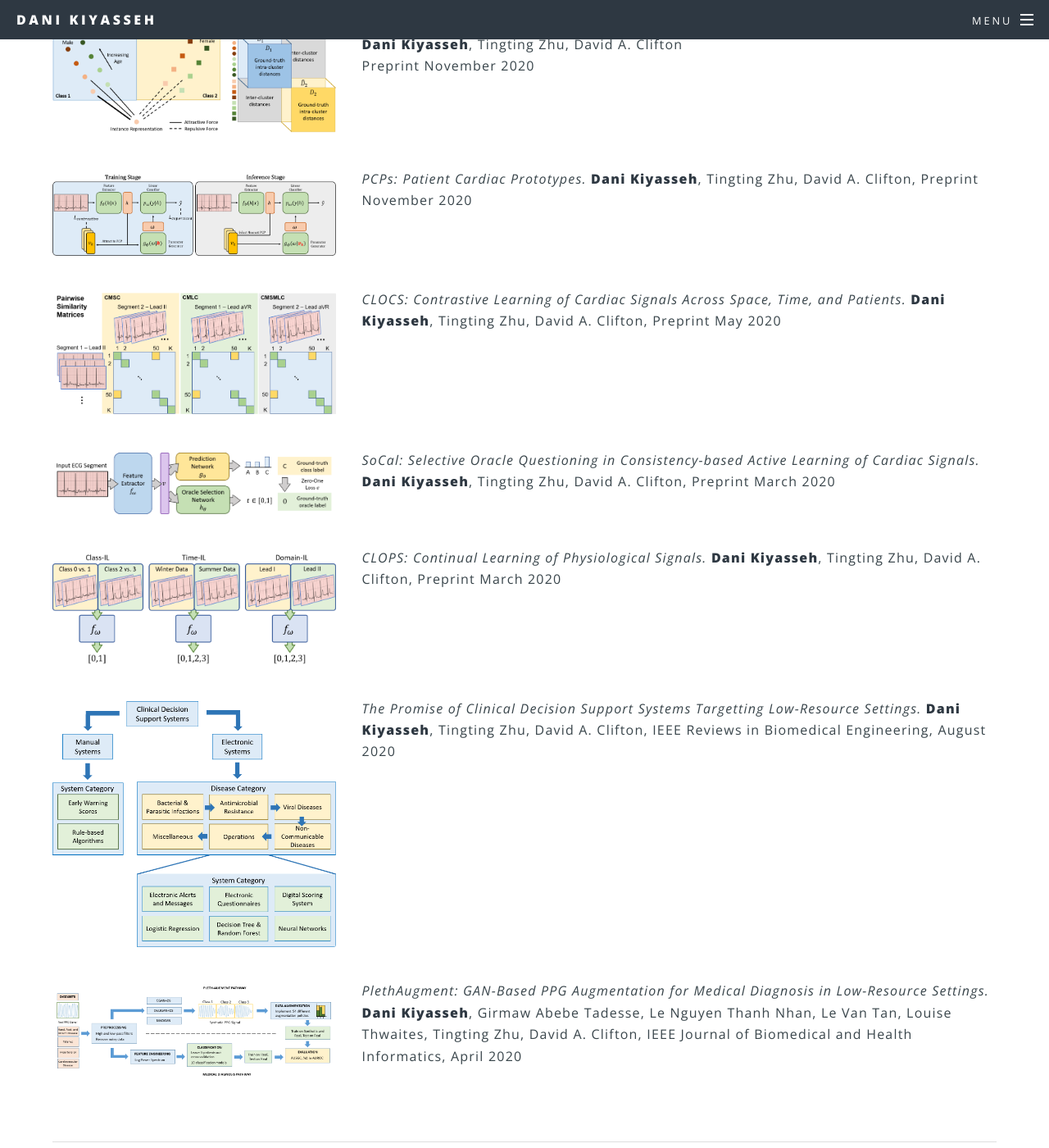
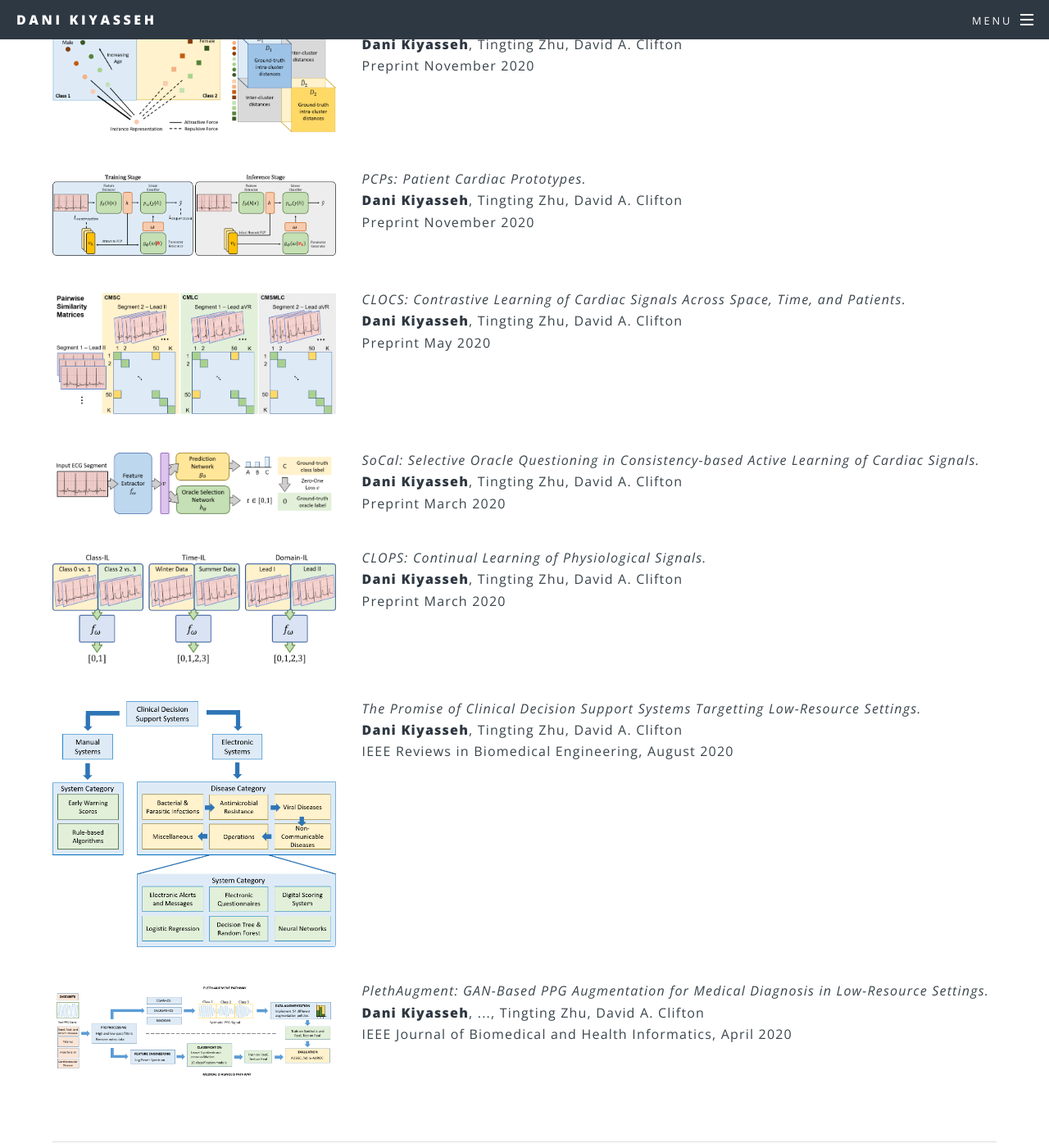
Before and after one commit to danikiyasseh/danikiyasseh.github.io, a Jekyll site: the page publications.html, which Jekyll copies as it is, in a window 1280 px wide and 1400 px high, scrolled down 330 px. Shown: the whole window at 82% size. Built offline with Jekyll 4.4.1, drawn with Linux system fonts in a browser that asks for light colours; a style sheet for code colours, icons or effects is not loaded.

Commit message:
new lines

```diff
--- a/publications.html
+++ b/publications.html
@@ -93,38 +93,44 @@
 
 										<div class="12u">
 											<span class="image left" style="max-width: 30%"><img src="images/PCPs_summary_figure.png" alt="" /></span>
-											<p><i><a id="overwhite" href="https://arxiv.org/abs/2011.14227">PCPs: Patient Cardiac Prototypes.</a> </i>
-													<b>Dani Kiyasseh</b>, Tingting Zhu, David A. Clifton, Preprint November 2020 </p>
+											<p><i><a id="overwhite" href="https://arxiv.org/abs/2011.14227">PCPs: Patient Cardiac Prototypes.</a> </i> <br />
+												<b>Dani Kiyasseh</b>, Tingting Zhu, David A. Clifton <br />
+												Preprint November 2020 </p>
 										</div>
 
 										<div class="12u">
 											<span class="image left" style="max-width: 30%"><img src="images/CLOCS_summary_figure.png" alt="" /></span>
-											<p><i><a id="overwhite" href="https://arxiv.org/abs/2005.13249">CLOCS: Contrastive Learning of Cardiac Signals Across Space, Time, and Patients.</a>  </i>
-												<b>Dani Kiyasseh</b>, Tingting Zhu, David A. Clifton, Preprint May 2020 </p>
+											<p><i><a id="overwhite" href="https://arxiv.org/abs/2005.13249">CLOCS: Contrastive Learning of Cardiac Signals Across Space, Time, and Patients.</a>  </i> <br />
+												<b>Dani Kiyasseh</b>, Tingting Zhu, David A. Clifton <br />
+												Preprint May 2020 </p>
 										</div>
 
 										<div class="12u">
 											<span class="image left" style="max-width: 30%"><img src="images/SoCal_summary_figure.png" alt="" /></span>
-											<p><i><a id="overwhite" href="https://arxiv.org/abs/2004.09557">SoCal: Selective Oracle Questioning in Consistency-based Active Learning of Cardiac Signals.</a>  </i>
-												<b>Dani Kiyasseh</b>, Tingting Zhu, David A. Clifton, Preprint March 2020 </p>
+											<p><i><a id="overwhite" href="https://arxiv.org/abs/2004.09557">SoCal: Selective Oracle Questioning in Consistency-based Active Learning of Cardiac Signals.</a>  </i> <br />
+												<b>Dani Kiyasseh</b>, Tingting Zhu, David A. Clifton <br />
+												Preprint March 2020 </p>
 										</div>
 
 										<div class="12u">
 											<span class="image left" style="max-width: 30%"><img src="images/CLOPS_summary_figure.png" alt="" /></span>
-											<p><i><a id="overwhite" href="https://arxiv.org/abs/2004.09578">CLOPS: Continual Learning of Physiological Signals.</a>  </i>
-												<b>Dani Kiyasseh</b>, Tingting Zhu, David A. Clifton, Preprint March 2020 </p>
+											<p><i><a id="overwhite" href="https://arxiv.org/abs/2004.09578">CLOPS: Continual Learning of Physiological Signals.</a>  </i> <br />
+												<b>Dani Kiyasseh</b>, Tingting Zhu, David A. Clifton <br />
+												Preprint March 2020 </p>
 										</div>
 
 										<div class="12u">
 											<span class="image left" style="max-width: 30%"><img src="images/RBME_summary_figure.png" alt="" /></span>
-											<p><i><a id="overwhite" href="https://ieeexplore.ieee.org/document/9171431">The Promise of Clinical Decision Support Systems Targetting Low-Resource Settings.</a>  </i>
-												<b>Dani Kiyasseh</b>, Tingting Zhu, David A. Clifton, IEEE Reviews in Biomedical Engineering, August 2020</p>
+											<p><i><a id="overwhite" href="https://ieeexplore.ieee.org/document/9171431">The Promise of Clinical Decision Support Systems Targetting Low-Resource Settings.</a>  </i> <br />
+												<b>Dani Kiyasseh</b>, Tingting Zhu, David A. Clifton <br />
+												IEEE Reviews in Biomedical Engineering, August 2020</p>
 										</div>
 
 										<div class="12u">
 											<span class="image left" style="max-width: 30%"><img src="images/PlethAugment_summary_figure.png" alt="" /></span>
-											<p><i><a id="overwhite" href="https://ieeexplore.ieee.org/document/9078801">PlethAugment: GAN-Based PPG Augmentation for Medical Diagnosis in Low-Resource Settings.</a>  </i>
-												<b>Dani Kiyasseh</b>, Girmaw Abebe Tadesse, Le Nguyen Thanh Nhan, Le Van Tan, Louise Thwaites, Tingting Zhu, David A. Clifton, IEEE Journal of Biomedical and Health Informatics, April 2020 </p>
+											<p><i><a id="overwhite" href="https://ieeexplore.ieee.org/document/9078801">PlethAugment: GAN-Based PPG Augmentation for Medical Diagnosis in Low-Resource Settings.</a>  </i> <br />
+												<b>Dani Kiyasseh</b>, ..., Tingting Zhu, David A. Clifton <br />
+												IEEE Journal of Biomedical and Health Informatics, April 2020 </p>
 										</div>
 
 									</div>
```
